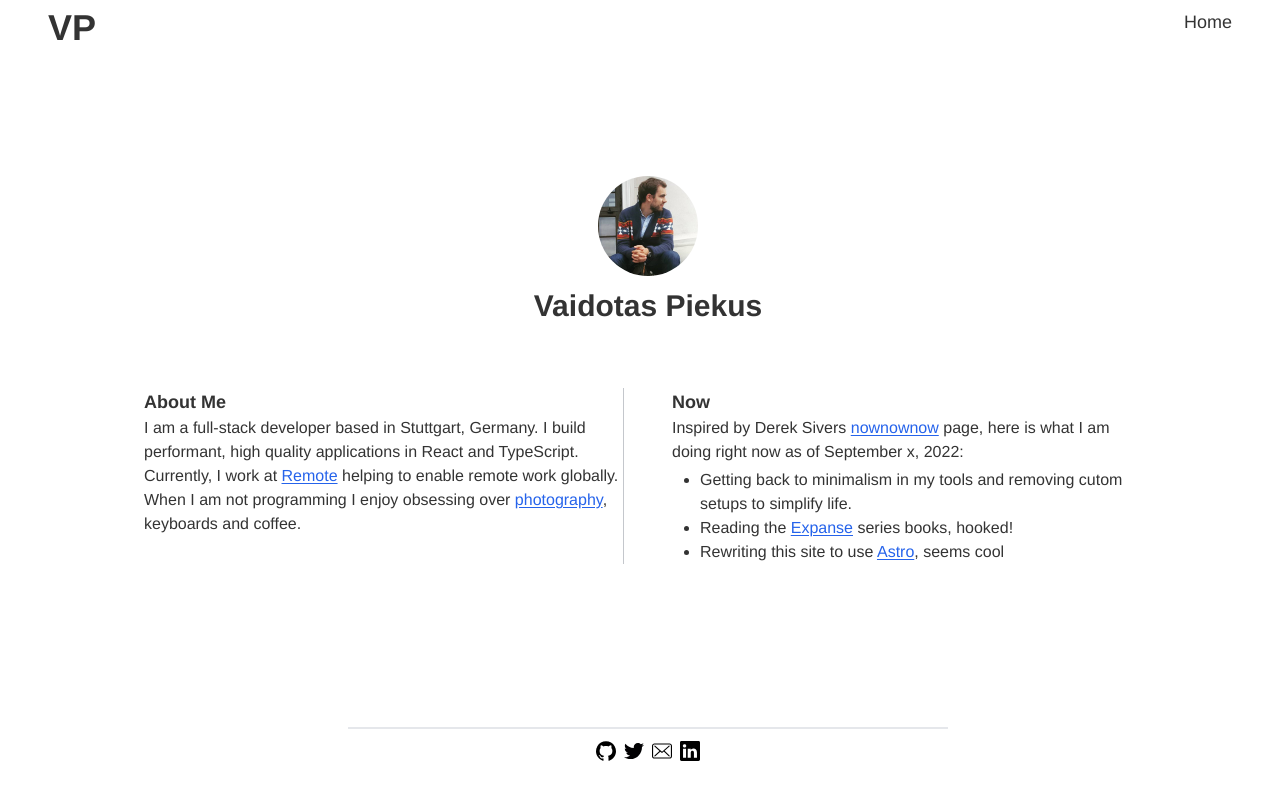
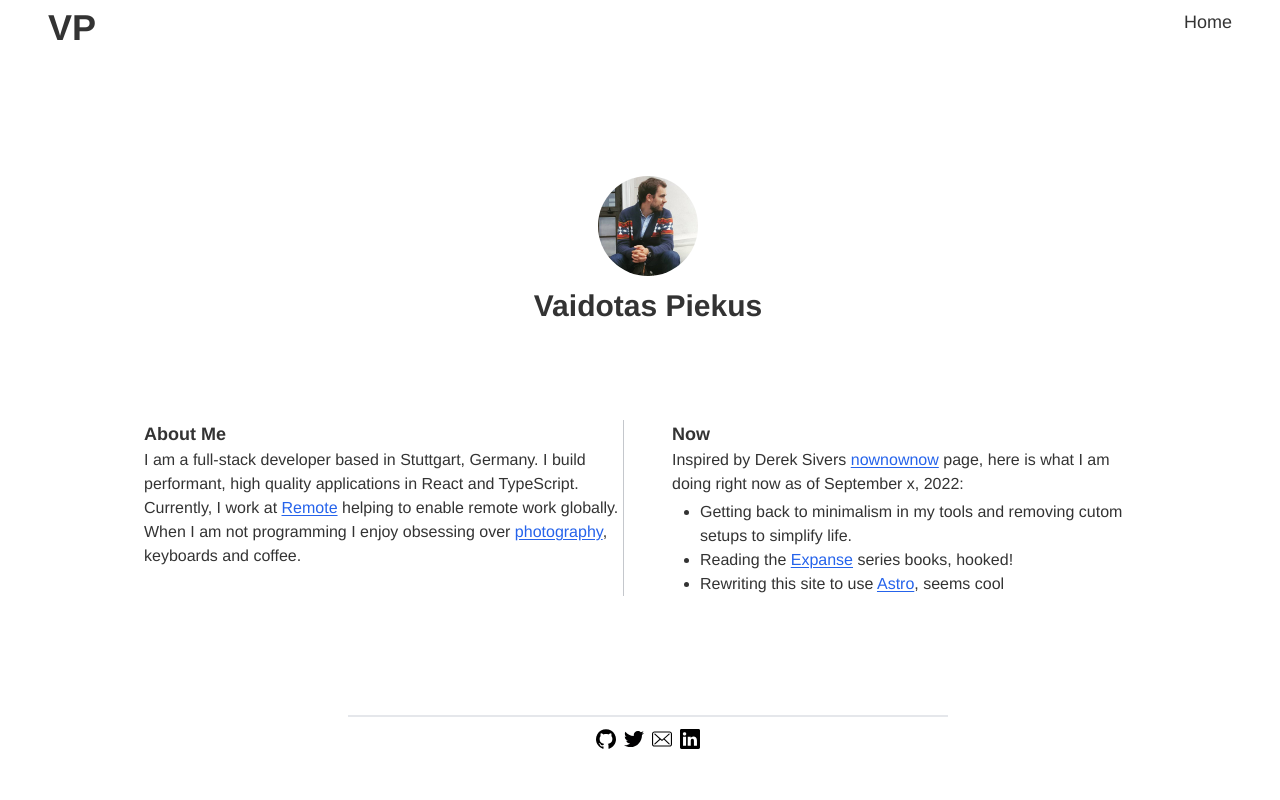
Before and after one commit to vaidotasp/personal-site, an Astro site: page / in a window 1280 px wide. Built offline with nearby package versions, Linux system fonts and the light colour scheme; Astro itself is replaced by a stand-in of ours.

Commit message:
centering things

```diff
--- a/package.json
+++ b/package.json
@@ -4,7 +4,7 @@
 	"description": "",
 	"main": "index.js",
 	"scripts": {
-		"dev": "astro dev",
+		"dev": "astro dev --port 3001",
 		"add": "astro add",
 		"start": "astro dev",
 		"build": "astro build",
--- a/src/components/About.astro
+++ b/src/components/About.astro
@@ -1,4 +1,4 @@
-<main class="grid gap-12 grid-cols-2 pl-16 pr-16">
+<main class="grid gap-12 grid-cols-2 pl-16 pr-16 max-w-[1200px] m-[0_auto]">
 	<section class="border-r-[1px] border-gray-500 border-opacity-40">
 		<h4 class="text-lg font-bold">About Me</h4>
 		<p>
--- a/src/components/ProfileCard.astro
+++ b/src/components/ProfileCard.astro
@@ -1,4 +1,4 @@
-<div class="flex-col align-middle justify-center mb-16 mt-32">
+<div class="flex-col align-middle justify-center mb-24 mt-32">
 	<img class="rounded-full w-[100px] h-[100px] m-[0_auto]" src="profile.jpg" alt="profile-pic" />
 	<h1 class="text-center text-3xl font-bold mt-3">Vaidotas Piekus</h1>
 </div>
--- a/src/layout/HomeLayout.astro
+++ b/src/layout/HomeLayout.astro
@@ -19,7 +19,7 @@
 			<footer
 				class="mt-4 pt-3 w-[600px] border-t-gray-200 border-t-2 flex justify-center m-[0_auto]"
 			>
-				<div class="flex row-auto gap-2 pb-3 justify-center align-middle">
+				<div class="flex row-auto gap-2 pb-6 justify-center align-middle">
 					<a target="_blank" href="https://github.com/vaidotasp" rel="noopener noreferrer">
 						<img class="w-5 h-5" src="github.svg" alt="github" />
 					</a>
```
